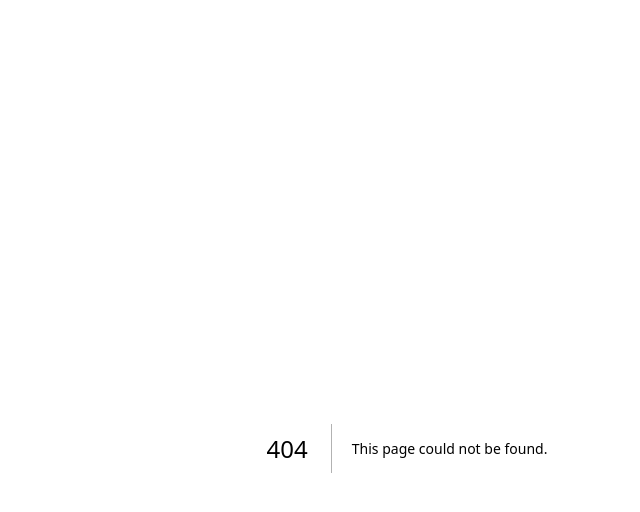
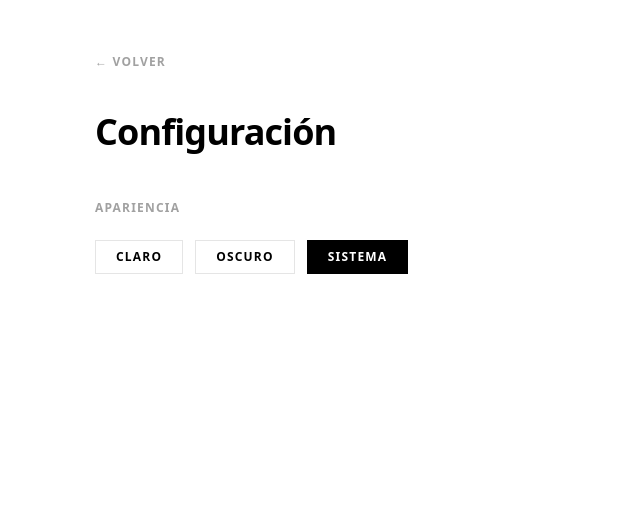
Before and after one commit to fedemagri23/briefy-web, a Next.js app: page /settings in a window 1280 px wide. Before the commit this address had no page. Shown: the top 512 px of the page, without its empty margins (233-873 px from the left). Built offline with nearby package versions, Linux system fonts and the light colour scheme.

Commit message:
feat: add settings page with theme selector

```diff
--- a/package.json
+++ b/package.json
@@ -10,6 +10,7 @@
   },
   "dependencies": {
     "next": "16.1.6",
+    "next-themes": "^0.4.6",
     "react": "19.2.3",
     "react-dom": "19.2.3",
     "swr": "^2.4.1"
--- a/src/app/globals.css
+++ b/src/app/globals.css
@@ -1,4 +1,6 @@
 @import "tailwindcss";
+
+@variant dark (&:is(.dark *));
 
 @theme {
   --font-sans: var(--font-space);
--- a/src/app/layout.tsx
+++ b/src/app/layout.tsx
@@ -1,5 +1,6 @@
 import type { Metadata } from "next";
 import { Space_Grotesk } from "next/font/google";
+import ThemeProvider from "@/components/ThemeProvider";
 import "./globals.css";
 
 const spaceGrotesk = Space_Grotesk({
@@ -21,9 +22,11 @@ export default function RootLayout({
   return (
     <html lang="es" suppressHydrationWarning>
       <body className={`${spaceGrotesk.variable} font-sans antialiased bg-white dark:bg-black text-black dark:text-white`}>
-        <main className="min-h-screen max-w-2xl mx-auto px-6 py-12">
-          {children}
-        </main>
+        <ThemeProvider>
+          <main className="min-h-screen max-w-2xl mx-auto px-6 py-12">
+            {children}
+          </main>
+        </ThemeProvider>
       </body>
     </html>
   );
--- /dev/null
+++ b/src/app/settings/page.tsx
@@ -0,0 +1,34 @@
+import type { Metadata } from "next";
+import ThemeSelector from "@/components/ThemeSelector";
+
+export const metadata: Metadata = {
+  title: "Configuración — Briefy",
+};
+
+export default function SettingsPage() {
+  return (
+    <>
+      <nav className="mb-10">
+        <a
+          href="/"
+          className="text-xs font-bold uppercase tracking-widest text-neutral-400 hover:text-black dark:hover:text-white transition-colors"
+        >
+          ← Volver
+        </a>
+      </nav>
+
+      <h1 className="text-4xl font-bold tracking-tight mb-12">
+        Configuración
+      </h1>
+
+      <section className="space-y-10">
+        <div>
+          <h2 className="text-xs font-bold uppercase tracking-widest mb-6 text-neutral-400">
+            Apariencia
+          </h2>
+          <ThemeSelector />
+        </div>
+      </section>
+    </>
+  );
+}
--- a/src/components/DigestHeader.tsx
+++ b/src/components/DigestHeader.tsx
@@ -1,3 +1,5 @@
+import Link from "next/link";
+
 interface DigestHeaderProps {
   date: string;
 }
@@ -5,9 +7,17 @@ interface DigestHeaderProps {
 export default function DigestHeader({ date }: DigestHeaderProps) {
   return (
     <header className="mb-14">
-      <h1 className="text-6xl font-bold tracking-tighter uppercase mb-6 leading-none">
-        Briefy
-      </h1>
+      <div className="flex items-center justify-between mb-6">
+        <h1 className="text-6xl font-bold tracking-tighter uppercase leading-none">
+          Briefy
+        </h1>
+        <Link
+          href="/settings"
+          className="text-xs font-bold uppercase tracking-widest text-neutral-400 hover:text-black dark:hover:text-white transition-colors"
+        >
+          ⚙ Config
+        </Link>
+      </div>
       <div className="flex items-center gap-4 border-t border-b border-black dark:border-white py-3">
         <p className="text-xs font-medium uppercase tracking-widest text-neutral-500">
           {date}
--- /dev/null
+++ b/src/components/ThemeProvider.tsx
@@ -0,0 +1,20 @@
+"use client";
+
+import { ThemeProvider as NextThemesProvider } from "next-themes";
+
+export default function ThemeProvider({
+  children,
+}: {
+  children: React.ReactNode;
+}) {
+  return (
+    <NextThemesProvider
+      attribute="class"
+      defaultTheme="system"
+      enableSystem
+      disableTransitionOnChange
+    >
+      {children}
+    </NextThemesProvider>
+  );
+}
--- /dev/null
+++ b/src/components/ThemeSelector.tsx
@@ -0,0 +1,40 @@
+"use client";
+
+import { useTheme } from "next-themes";
+import { useEffect, useState } from "react";
+
+const THEMES = [
+  { value: "light", label: "Claro" },
+  { value: "dark", label: "Oscuro" },
+  { value: "system", label: "Sistema" },
+] as const;
+
+export default function ThemeSelector() {
+  const { theme, setTheme } = useTheme();
+  const [mounted, setMounted] = useState(false);
+
+  // Evita hydration mismatch — next-themes no sabe el tema hasta que corre en el cliente
+  useEffect(() => {
+    setMounted(true);
+  }, []);
+
+  if (!mounted) return null;
+
+  return (
+    <div className="flex gap-3">
+      {THEMES.map((t) => (
+        <button
+          key={t.value}
+          onClick={() => setTheme(t.value)}
+          className={`px-5 py-2 text-xs font-bold uppercase tracking-widest border transition-colors ${
+            theme === t.value
+              ? "border-black dark:border-white bg-black dark:bg-white text-white dark:text-black"
+              : "border-neutral-200 dark:border-neutral-800 hover:border-black dark:hover:border-white"
+          }`}
+        >
+          {t.label}
+        </button>
+      ))}
+    </div>
+  );
+}
```
Also changed, not shown: 1 other file (tests, documents, lock files or other folders).
